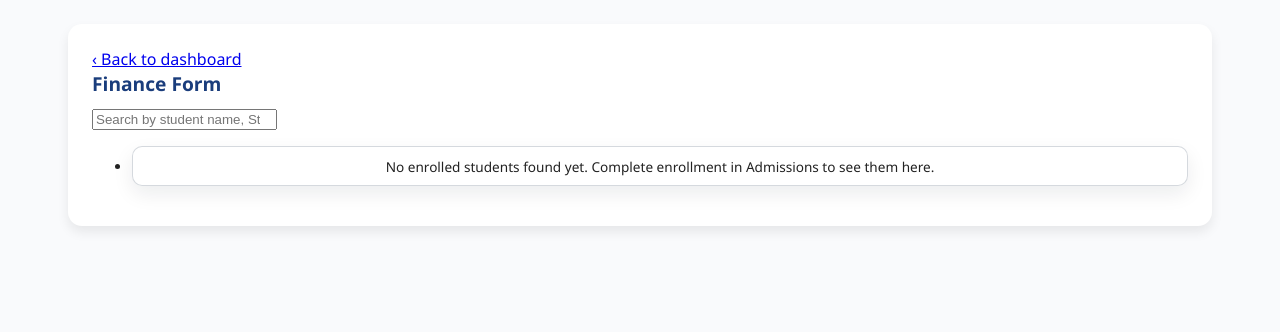
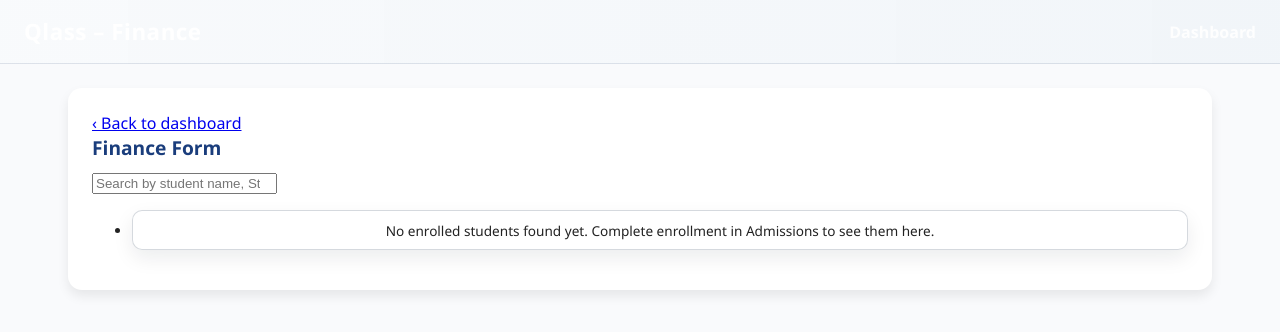
Before and after one commit to mazharmecci/Qlass, a plain HTML site: page forms/finance.html in a window 1280 px wide. Drawn offline with Linux system fonts and the light colour scheme.

Commit message:
Update finance.html

```diff
--- a/forms/finance.html
+++ b/forms/finance.html
@@ -131,6 +131,13 @@ main.container {
 </style>
 </head>
 <body>
+  <header>
+    <h1>Qlass – Finance</h1>
+    <nav>
+      <a href="../index.html">Dashboard</a>
+    </nav>
+  </header>
+
   <main class="container">
     <section class="card">
       <div class="card-heading-row">
```
